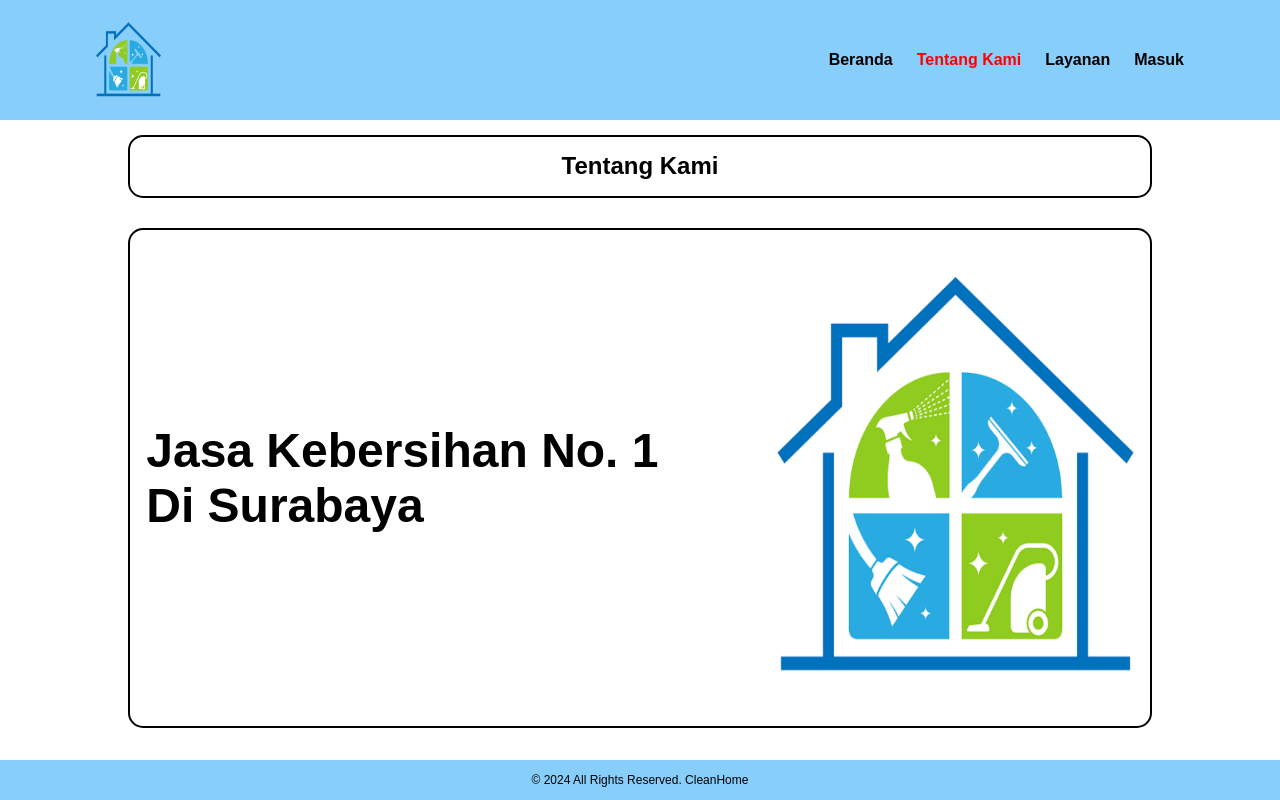
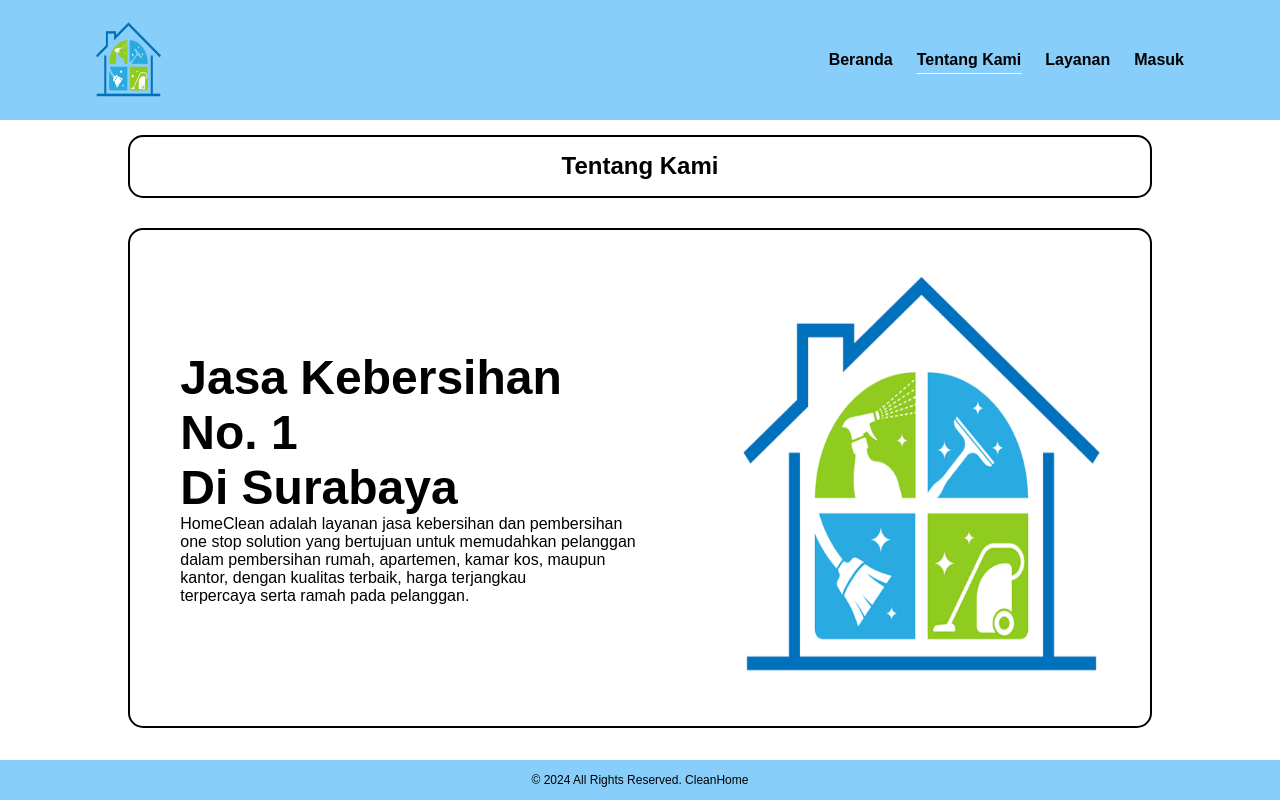
Before and after one commit to Faizalibrahimm/CleanHome, a plain HTML site: page tentang.html in a window 1280 px wide. Drawn offline with Linux system fonts and the light colour scheme.

Commit message:
Update tentang.html 03-10-24

```diff
--- a/tentang.html
+++ b/tentang.html
@@ -16,7 +16,9 @@
       <div class="logo"><img class="logoimg" src="images/clean-home-logo.png" alt="Logo CleanHome"></div>
       <ul class="navigasi-btn">
         <li><a href="index.html">Beranda</a></li>
-        <li><a href="#" style="color: red;">Tentang Kami</a></li>
+        <li><a href="#"
+            style="text-decoration: underline; text-underline-offset: 8px; text-decoration-color: white;">Tentang
+            Kami</a></li>
         <li><a href="layanan.html">Layanan</a></li>
         <li><a href="masuk.html">Masuk</a></li>
       </ul>
@@ -29,7 +31,13 @@
       <h3>Tentang Kami</h3>
     </div>
     <div class="containerB">
-      <h2>Jasa Kebersihan No. 1 <br>Di Surabaya</h2>
+      <div class="isi-text">
+        <h2>Jasa Kebersihan No. 1 <br>Di Surabaya</h2>
+        <p>HomeClean adalah layanan jasa kebersihan dan pembersihan<br>one stop solution
+          yang bertujuan untuk memudahkan pelanggan<br>dalam pembersihan rumah, apartemen, kamar kos, maupun<br> kantor,
+          dengan kualitas terbaik, harga terjangkau<br>terpercaya serta ramah pada pelanggan.
+        </p>
+      </div>
       <img class="cbimg" src="images/clean-home-logo.png" alt="Logo CleanHome">
     </div>
   </main>
```
